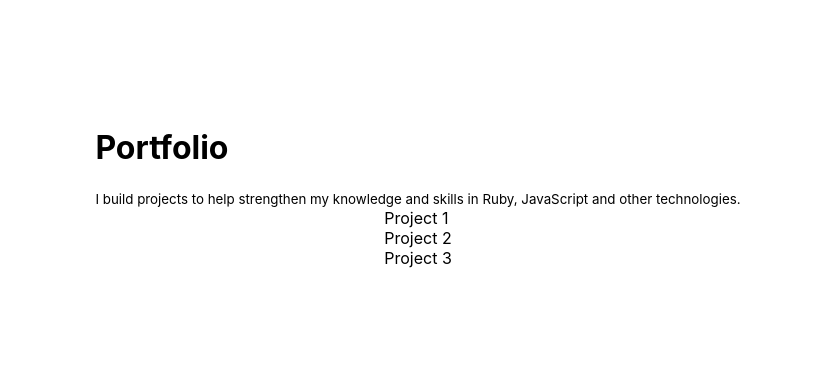
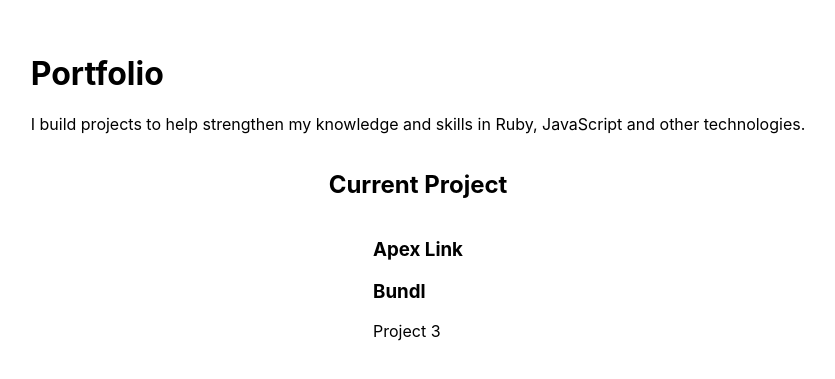
Before and after one commit to branmar97/my-mdx-blog, a Next.js app: page /portfolio in a window 1280 px wide. Shown: the part 213-592 px from the top of the page, without its empty margins (222-1057 px from the left). Built offline with nearby package versions, Linux system fonts and the light colour scheme.

Commit message:
add project containers

```diff
--- a/pages/portfolio.js
+++ b/pages/portfolio.js
@@ -11,15 +11,18 @@ const Portfolio = () => {
             </Head>
             <main className={styles.main}>
                 <div>
-                    <h1>Portfolio</h1>
-                    <small>I build projects to help strengthen my knowledge and skills in Ruby, JavaScript and other technologies.</small>
+                    <h1 className={styles.title}>Portfolio</h1>
+                    <p className={styles.description}>I build projects to help strengthen my knowledge and skills in Ruby, JavaScript and other technologies.</p>
+                </div>
+                <div>
+                    <h2>Current Project</h2>
                 </div>
                 <div>
                     <div>
-                        Project 1
+                        <h3>Apex Link</h3>
                     </div>
                     <div>
-                        Project 2
+                        <h3>Bundl</h3>
                     </div>
                     <div>
                         Project 3
```
